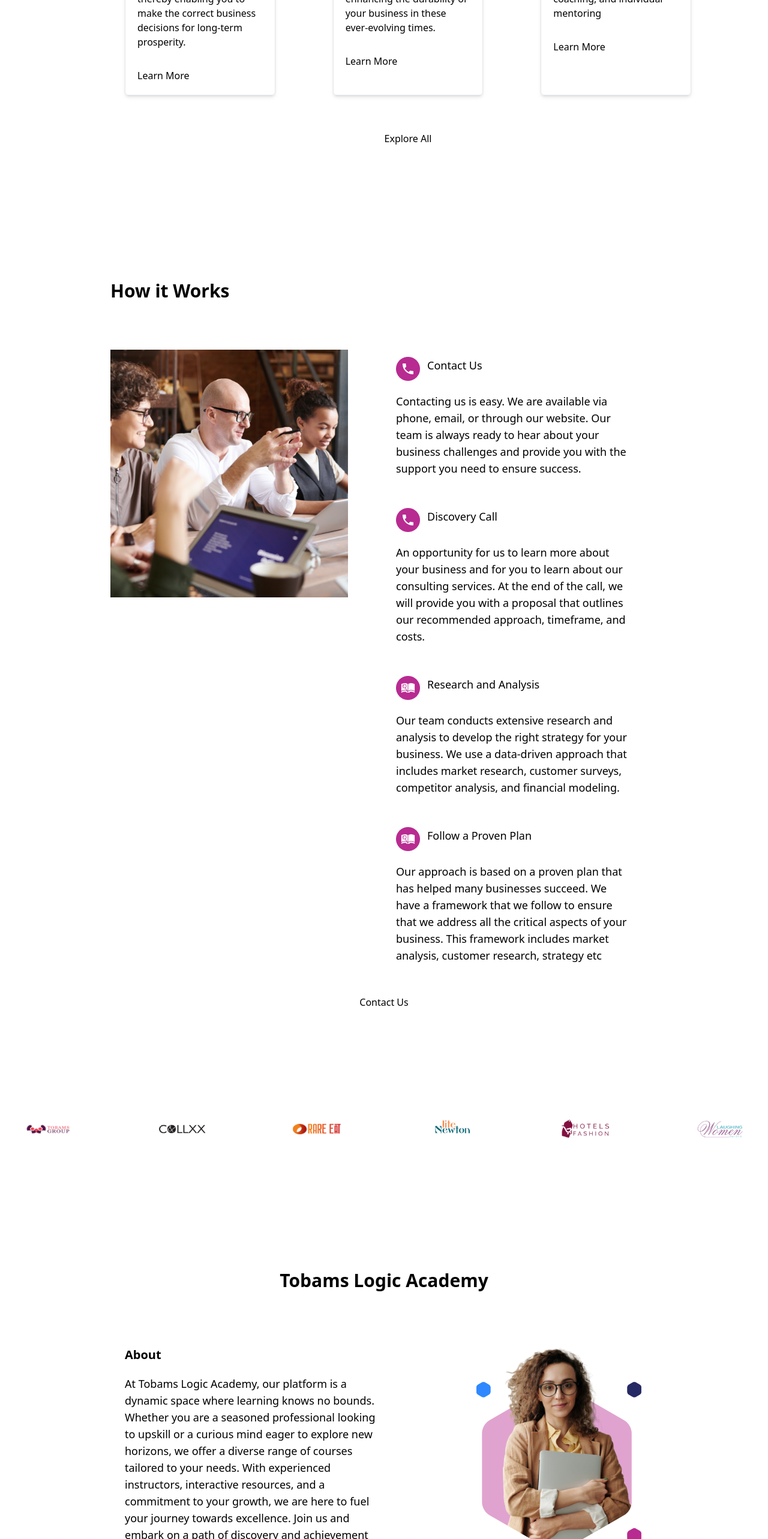
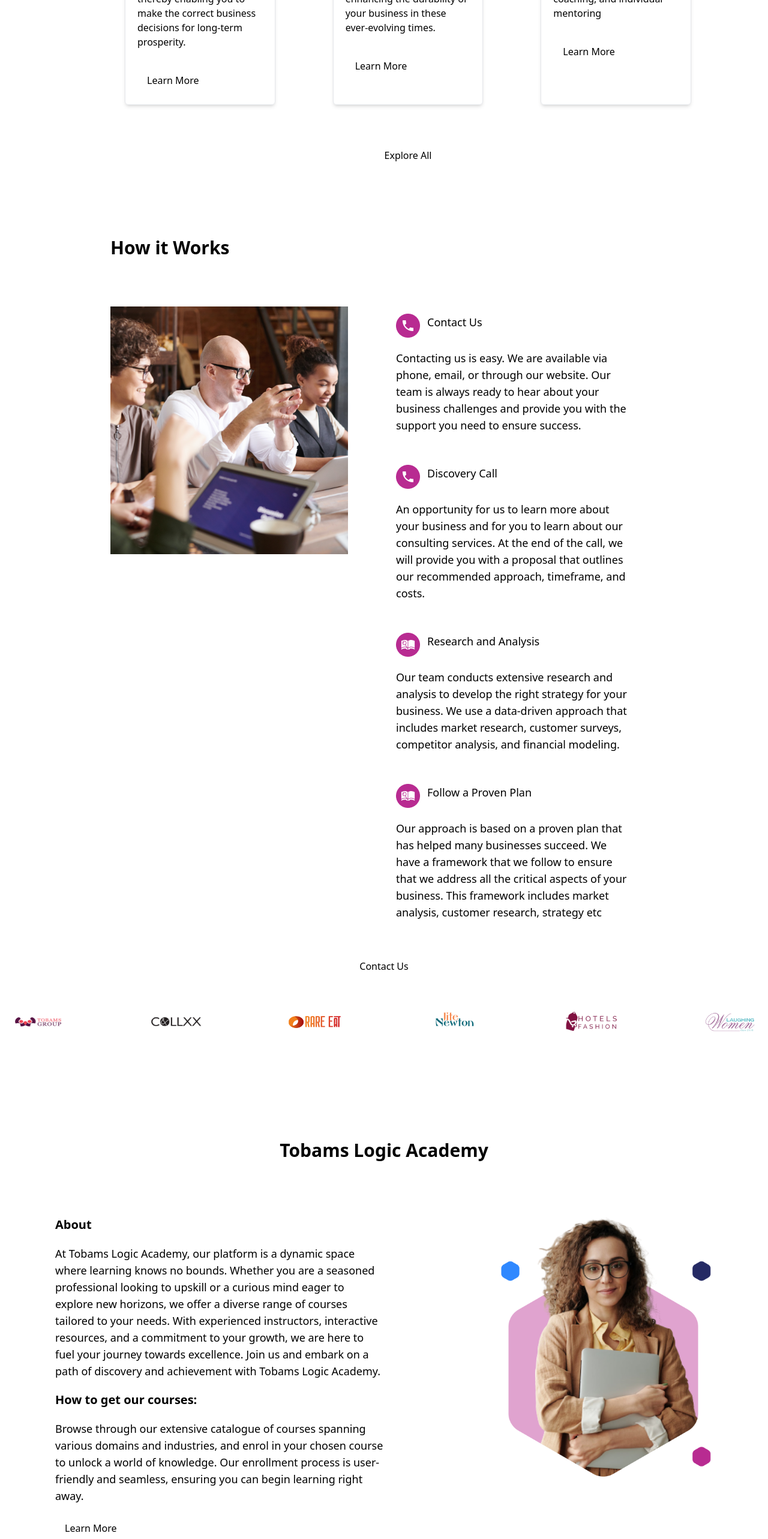
Before and after one commit to sandrayeboahAE/Tobamlogic, a Next.js app: page / in a window 1280 px wide. Shown: the part 2460-5026 px from the top of the page at 60% size. Built offline with nearby package versions, Linux system fonts and the light colour scheme.

Commit message:
added color to button

```diff
--- a/src/components/About.jsx
+++ b/src/components/About.jsx
@@ -65,7 +65,9 @@ const About = () => {
                             the potency of technology and innovation, thereby enabling you to make the correct business
                             decisions for long-term prosperity.
                         </p>
-                        <Link href="#">Learn More</Link>
+                        <div className="hover:bg-pink-200 hover:text-white py-2 px-4 border-0 rounded-md">
+                          <Link href="#">Learn More</Link>
+                        </div>
                     </div>
                     <div className="w-1/3 flex flex-col p-5 m-10 border shadow-md border-b-green rounded-md items-start justify-start gap-8">
                         <Image src="/explore icons/devicon-plain_webpack.png" alt="dash icon" width="50" height="50"/>
@@ -74,7 +76,9 @@ const About = () => {
                             Obtain the most up-to-date information on how we can assist in enhancing the durability
                             of your business in these ever-evolving times.
                         </p>
-                        <Link href="#">Learn More</Link>
+                        <div className="hover:bg-pink-200 hover:text-white py-2 px-4 border-0 rounded-md">
+                          <Link href="#">Learn More</Link>
+                        </div>
                     </div>
                     <div className="w-1/3 flex flex-col p-5 m-10 border shadow-md border-b-green rounded-md items-start justify-start gap-8">
                         <Image src="/explore icons/mdi_people.png" alt="dash icon" width="50" height="50"/>
@@ -82,11 +86,13 @@ const About = () => {
                         <p>Receive comprehensive, firsthand training and mentorship from our professionals
                             who are actively engaged in career development, consulting, coaching, and individual mentoring
                         </p>
-                        <Link href="#">Learn More</Link>
+                        <div className="hover:bg-pink-200 hover:text-white py-2 px-4 border-0 rounded-md">
+                          <Link href="#">Learn More</Link>
+                        </div>
                     </div>
                 </div>
                 <div>
-                    <button>Explore All</button>
+                    <button type="submit" className="hover:bg-pink-200 hover:text-white py-3 px-5 border-0 rounded-md">Explore All</button>
                 </div>
             </div>
         </div>
--- a/src/components/Contact.jsx
+++ b/src/components/Contact.jsx
@@ -2,7 +2,7 @@ import Image from "next/image";
 
 const Contact = () => {
     return ( <div className="flex flex-col">
-        <div className="flex flex-col w-screen p-36">
+        <div className="flex flex-col w-screen px-36 py-8">
             <div className="m-10">
                 <h1 className="font-bold text-3xl">How it Works</h1>
             </div>
@@ -56,9 +56,9 @@ const Contact = () => {
                    </div>
                 </div>
             </div>
-            <div className="flex items-center justify-center"><button>Contact Us</button></div>
+            <div className="flex items-center justify-center"><button className="hover:bg-pink-200 hover:text-white py-3 px-5 border-0 rounded-md">Contact Us</button></div>
         </div>
-        <div className="flex flex-row justify-center gap-36 items-center p-5 m-5">
+        <div className="flex flex-row justify-center gap-36 items-center p-5">
             <div>
                 <Image src="/contact images/Rectangle 57.png" alt="contact us" width="150" height="150" />
             </div>
--- a/src/components/Courses.jsx
+++ b/src/components/Courses.jsx
@@ -2,8 +2,8 @@ import { Flex } from "@mantine/core";
 import Image from "next/image";
 
 const Courses = () => {
-    return ( <div className="flex flex-col items-center m-10 justify-center">
-        <div className="flex flex-col items-center justify-center p-32 gap-10">
+    return ( <div className="flex flex-col items-center m-5 justify-center">
+        <div className="flex flex-col items-center justify-center py-32 px-8 gap-10">
             <div className="m-3">
                 <h1 className="font-bold text-3xl">Tobams Logic Academy</h1>
             </div>
@@ -17,7 +17,7 @@ const Courses = () => {
                     <p className="text-lg">Browse through our extensive catalogue of courses spanning various domains and industries, and enrol in your chosen course to unlock a world of knowledge. Our enrollment process is user-friendly
                         and seamless, ensuring you can begin learning right away.
                     </p>
-                    <button>Learn More</button>
+                    <button className="hover:bg-pink-200 hover:text-white py-2 px-4 border-0 rounded-md">Learn More</button>
                 </div>
                 <div className="w-1/3">
                     <Image src="/logic image.png" alt="logic" width="500" height="500" />
@@ -47,7 +47,7 @@ const Courses = () => {
                     </div>
                     <div>
                         <p>110.00</p>
-                        <button>Learn More</button>
+                        <button className="hover:bg-pink-200 hover:text-white py-2 px-4 border-0 rounded-md">Learn More</button>
                     </div>
                 </div>
                 <div className="flex flex-col bg-white w-1/3 m-5 gap-5">
@@ -68,7 +68,7 @@ const Courses = () => {
                     </div>
                     <div>
                         <p>110.00</p>
-                        <button>Learn More</button>
+                        <button className="hover:bg-pink-200 hover:text-white py-2 px-4 border-0 rounded-md">Learn More</button>
                     </div>
                 </div>
                 <div className="flex flex-col bg-white w-1/3 m-5 gap-5">
@@ -89,13 +89,13 @@ const Courses = () => {
                     </div>
                     <div>
                         <p>110.00</p>
-                        <button>Learn More</button>
+                        <button className="hover:bg-pink-200 hover:text-white py-2 px-4 border-0 rounded-md">Learn More</button>
                     </div>
                 </div>
             </div>
         </div>
         <div>
-            <button>Explore All Courses</button>
+            <button className="hover:bg-pink-200 hover:text-white py-2 px-4 border-0 rounded-md">Explore All Courses</button>
         </div>
     </div> );
 }
--- a/src/components/Training.jsx
+++ b/src/components/Training.jsx
@@ -32,7 +32,7 @@ const Training = () => {
                     </div>
                 </div>
             </div>
-            <div><button>Learn More</button></div>
+            <div><button className="hover:bg-pink-200 hover:text-white py-2 px-4 border-0 rounded-md">Learn More</button></div>
         </div>
         <div>
             <div>
@@ -73,7 +73,7 @@ const Training = () => {
                         </div>
                     </div>
                     <div>
-                        <button>Learn More</button>
+                        <button className="hover:bg-pink-200 hover:text-white py-2 px-4 border-0 rounded-md">Learn More</button>
                     </div>
                 </div>
                 <div>
```
